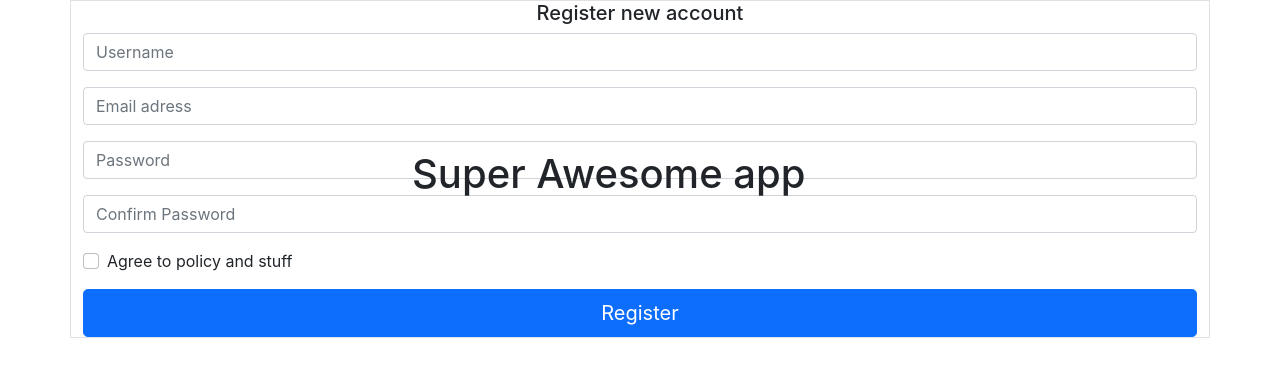
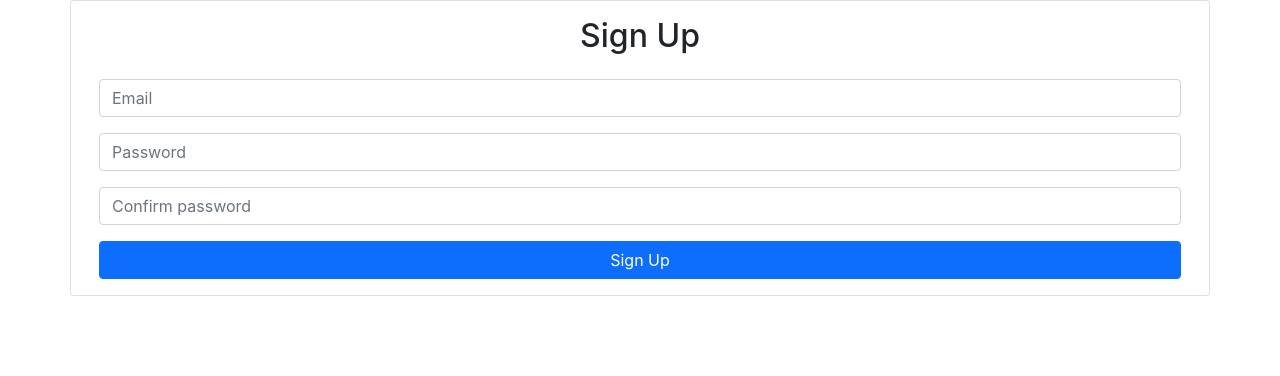
Before and after one commit to waspa/social-media-app, a React (Create React App) app in the folder social-media-app/: page /registeraccount in a window 1280 px wide. Shown: the top 376 px of the page. Built offline with nearby package versions, Linux system fonts and the light colour scheme.

Commit message:
Added a bit more design

```diff
--- a/social-media-app/src/App.js
+++ b/social-media-app/src/App.js
@@ -3,6 +3,7 @@ import React from "react";
 import BSSignin from './BS Signin/BSSignin'
 import { BrowserRouter as Router, Switch, Route } from "react-router-dom";
 import RegisterAccount from "./components/RegisterAccount/RegisterAccount";
+import BSSignup from './BSSIgnup/BSSignup'
 
 function App() {
   return (
@@ -13,7 +14,7 @@ function App() {
             <BSSignin />
           </Route>
           <Route path="/registeraccount">
-            <RegisterAccount />
+            <BSSignup />
           </Route>
         </Switch>
       </Router>
--- a/social-media-app/src/BS Signin/BSSignin.jsx
+++ b/social-media-app/src/BS Signin/BSSignin.jsx
@@ -7,7 +7,7 @@ export default function Sigin() {
 
     return (
         <>
-          <Card className="">
+          <Card className="container">
               <Card.Body>
                   <h2 className="text-center mb-4">Log in</h2>
                   <Form>
--- a/social-media-app/src/BSSIgnup/BSSignup.jsx
+++ b/social-media-app/src/BSSIgnup/BSSignup.jsx
@@ -1,5 +1,6 @@
 import React, {useRef} from 'react'
 import {Card, Button, Form} from 'react-bootstrap'
+import {Link} from 'react-router-dom'
 
 export default function Signup() {
     const emailRef = useRef()
@@ -7,29 +8,30 @@ export default function Signup() {
     const passwordConfirmRef = useRef()
     return (
         <>
-          <Card className="">
+          <Card className="container">
               <Card.Body>
                   <h2 className="text-center  mb-4">Sign Up</h2>
                   <Form>
-                      <Form.Group id="email">
-                        <Form.Label>Email</Form.Label>
-                        <Form.Control type="email" ref={emailRef} required />
+                      <Form.Group id="email" className="mb-3">
+
+                        <Form.Control type="email" ref={emailRef} required placeholder="Email"/>
                       </Form.Group>
-                      <Form.Group id="password">
-                        <Form.Label>Password</Form.Label>
-                        <Form.Control type="password" ref={passwordRef} required />
+                      <Form.Group id="password" className="mb-3">
+
+                        <Form.Control type="password" ref={passwordRef} required placeholder="Password" />
                       </Form.Group>
                       <Form.Group id="password-confirm">
-                        <Form.Label>Password Confirmation</Form.Label>
-                        <Form.Control type="password" ref={passwordConfirmRef} required />
+
+                        <Form.Control type="password" ref={passwordConfirmRef} required className="mb-3" placeholder="Confirm password" />
                       </Form.Group>
+                      <Link to="/">
                       <Button className="w-100" type="submit">Sign Up</Button>
+              </Link>
+
                   </Form>
               </Card.Body>
           </Card>
-          <div className="w-100 text-center mt-2">
-              Already have an account? Log in
-          </div>
+
         </>
     )
 }
--- a/social-media-app/src/components/RegisterAccount/RegisterAccount.css
+++ b/social-media-app/src/components/RegisterAccount/RegisterAccount.css
@@ -7,7 +7,7 @@
   margin-left: -100px;
 }
 
-/* .regacc {
+/*  .regacc {
   top: 50%;
-  left: 38%;
-} */
+  left: 50%;
+}  */
```
Also changed, not shown: social-media-app/src/components/RegisterAccount/RegisterAccount.jsx (line endings or trailing spaces).
